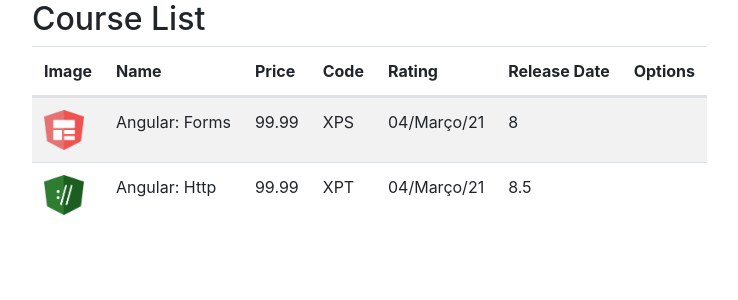
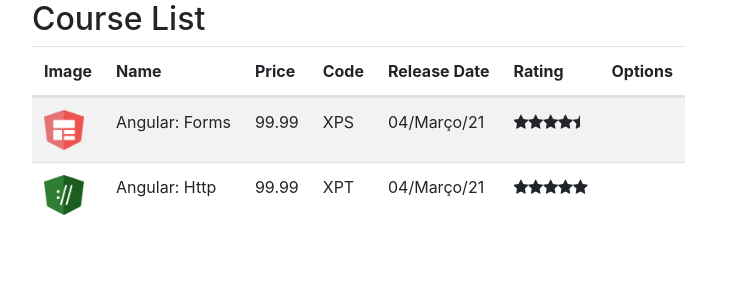
Before and after one commit to LeonardoMFSilva/course-manager-Angular, an Angular app: page /courses in a window 1280 px wide. Shown: the top 300 px of the page, without its empty margins (53-791 px from the left). Built offline with nearby package versions, Linux system fonts and the light colour scheme.

Commit message:
Adding style sheet for the stars

```diff
--- a/src/app/app.module.ts
+++ b/src/app/app.module.ts
@@ -4,12 +4,14 @@
 
 import { AppComponent } from './app.component';
 import { CourseListComponent } from './courses/course-list.component';
+import { StarComponent } from './star/star.component';
 
 
 @NgModule({
   declarations: [
     AppComponent,
-    CourseListComponent
+    CourseListComponent,
+    StarComponent
   ],
   imports: [
     BrowserModule,
--- a/src/app/courses/course-list.component.html
+++ b/src/app/courses/course-list.component.html
@@ -7,8 +7,8 @@
          <th>Name</th>
          <th>Price</th>
          <th>Code</th>
+         <th>Release Date</th>
          <th>Rating</th>
-         <th>Release Date</th>
          <th>Options</th>
       </tr>
    </thead>
@@ -19,7 +19,9 @@
          <td>{{course.price}}</td>
          <td>{{course.code}}</td>
          <td>{{course.releaseDate}}</td>
-         <td>{{course.rating}}</td>
+         <td>
+            <app-star [rating]="course.rating"></app-star>
+         </td>
          <td></td>
       </tr>
    </tbody>
--- a/src/app/courses/course-list.component.ts
+++ b/src/app/courses/course-list.component.ts
@@ -18,7 +18,7 @@
                 price: 99.99,
                 code: 'XPS',
                 duration: 120,
-                rating: 8,
+                rating: 4.5,
                 releaseDate: '04/Março/21'
             },
             {
@@ -28,7 +28,7 @@
                 price: 99.99,
                 code: 'XPT',
                 duration: 90,
-                rating: 8.5,
+                rating: 5,
                 releaseDate: '04/Março/21'
             }
         ]
--- /dev/null
+++ b/src/app/star/star.component.css
@@ -0,0 +1,3 @@
+.crop {
+    overflow: hidden;
+}
--- /dev/null
+++ b/src/app/star/star.component.html
@@ -0,0 +1,9 @@
+<div class="crop" [style.width.px] = "starWidth" [title]="rating">
+    <div style="width: 100px;">
+        <span class="fa fa-star"></span>
+        <span class="fa fa-star"></span>
+        <span class="fa fa-star"></span>
+        <span class="fa fa-star"></span>
+        <span class="fa fa-star"></span>
+    </div>
+</div>
--- a/src/app/courses/star/star.component.ts
+++ b/src/app/star/star.component.ts
@@ -1,7 +1,9 @@
 import { Component, Input, OnChanges } from "@angular/core";
 
 @Component({
-selector: 'app-star'
+selector: 'app-star',
+templateUrl: './star.component.html',
+styleUrls: ['./star.component.css']
 })
 
 export class StarComponent implements OnChanges {
@@ -12,6 +14,6 @@
     starWidth: number;
 
     ngOnChanges(): void{
-        this.starWidth = this.rating * 94 /5;
+        this.starWidth = this.rating * 74 / 5;
     }
 }
```
